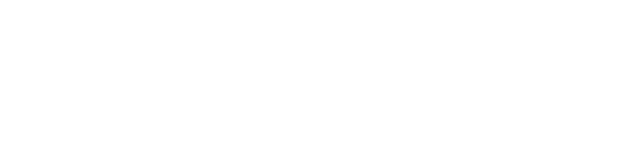
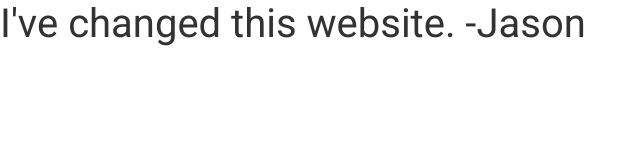
Before and after one commit to ericpowelldev/Monki, a plain HTML site: page index.html in a window 1280 px wide. Shown: the whole page, without its empty margins (0-644 px from the left). Drawn offline with nearby package versions, Linux system fonts and the light colour scheme.

Commit message:
I've hacked into the mainframe!

```diff
--- a/index.html
+++ b/index.html
@@ -24,6 +24,7 @@
 <!-- Start Body of Document -->
 <body>
 
+<h1>I've changed this website. -Jason</h1>
 
 
 </body>
```
